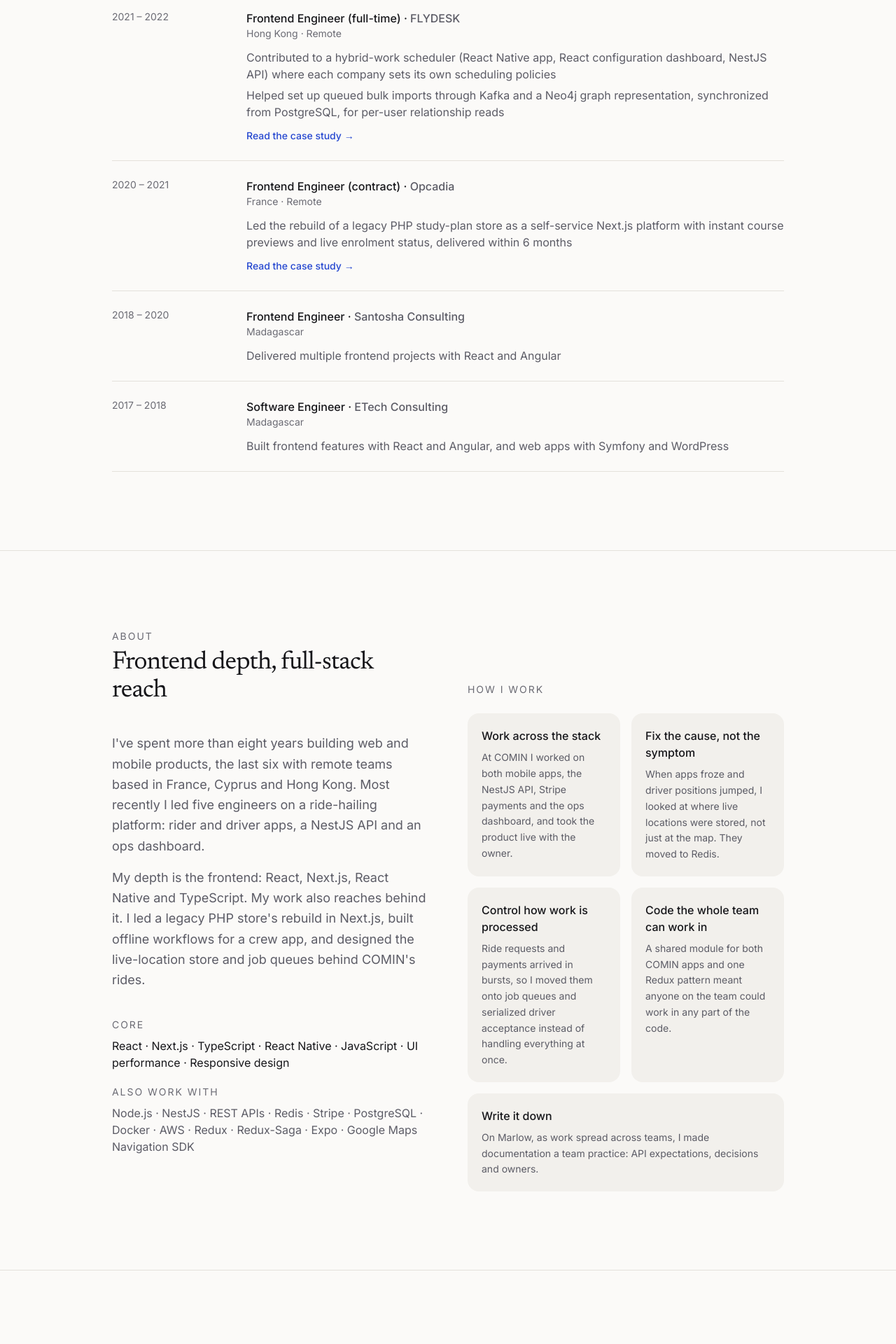
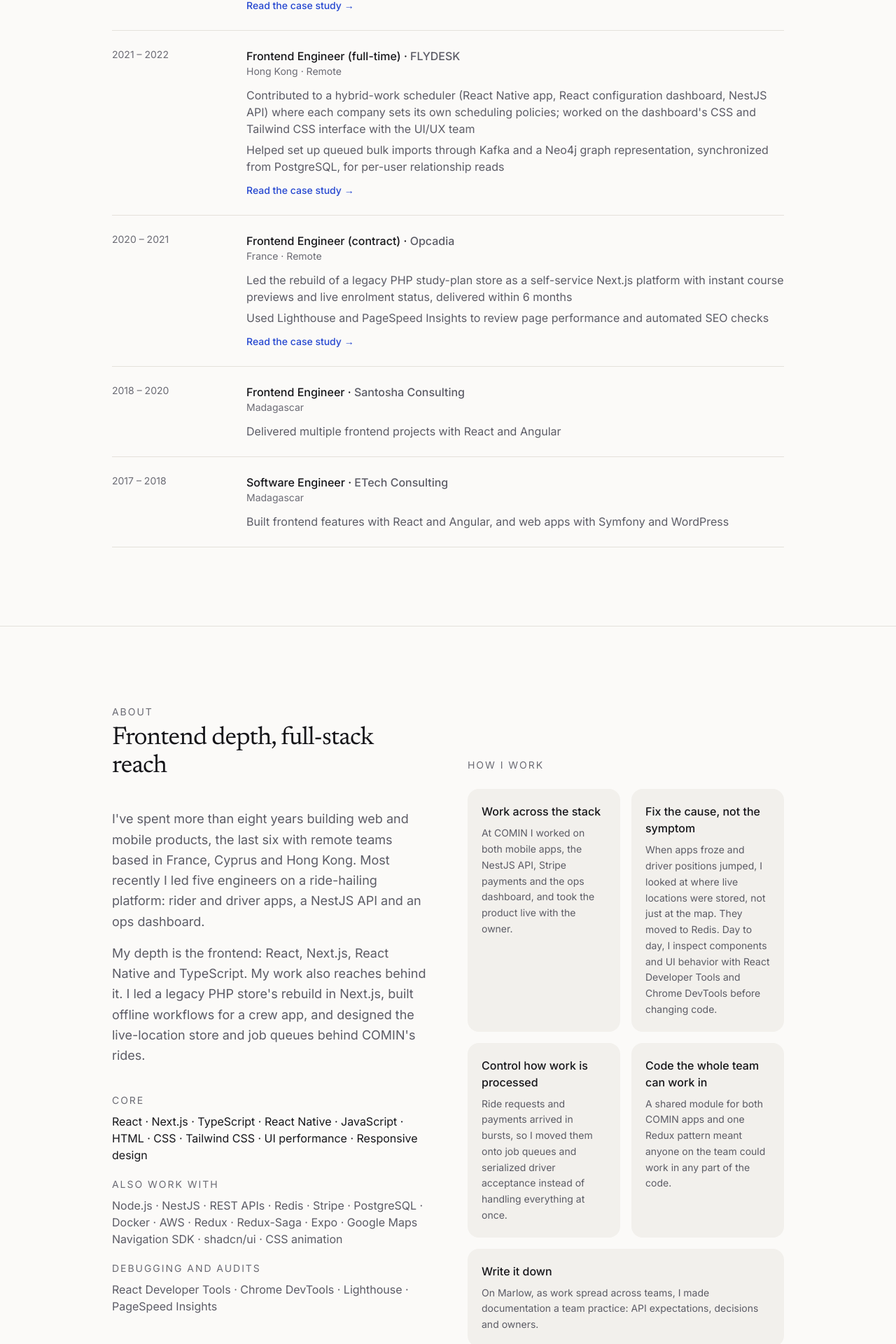
Before and after one commit to WiseRandr/portfolio, a Next.js app: page / in a window 1280 px wide. Shown: the part 2738-4658 px from the top of the page at 70% size. Built offline with nearby package versions, Linux system fonts and the light colour scheme.

Commit message:
update profile

```diff
--- a/src/components/home/About.tsx
+++ b/src/components/home/About.tsx
@@ -29,6 +29,10 @@ export function About() {
               <h3 className="text-sm uppercase tracking-[0.14em] text-ink-faint">Also work with</h3>
               <p className="mt-2 text-ink-muted">{skills.alsoWith.join(" · ")}</p>
             </div>
+            <div>
+              <h3 className="text-sm uppercase tracking-[0.14em] text-ink-faint">Debugging and audits</h3>
+              <p className="mt-2 text-ink-muted">{skills.tools.join(" · ")}</p>
+            </div>
           </div>
         </div>
         <div>
--- a/src/content/case-studies/comin-multi-platform-app.mdx
+++ b/src/content/case-studies/comin-multi-platform-app.mdx
@@ -1,6 +1,6 @@
 ## Overview
 
-COMIN is a ride-hailing platform: riders book a trip, and drivers pick them up and take them where they need to go. It is made of four parts that work together in real time: a rider app, a driver app, an API, and a dashboard for the operations team.
+COMIN is a ride-hailing platform: riders book a trip, and drivers pick them up and take them where they need to go. It is made of four parts that work together in real time: a rider app, a driver app, an API, and a web dashboard for the operations team.
 
 I joined as Lead Frontend Engineer (part-time) and led a team of five engineers across all four parts. Frontend is my specialism; on this project I also designed and built the live-location and queueing changes described below. I was responsible for engineering delivery and reliability as the operational load changed; I didn't own rider or driver acquisition, or marketing.
 
@@ -31,7 +31,7 @@ How current the location data is and how the app draws movement between updates
 - **Built myself:** the Redis live-location store and driver-position flow, and the job queues for ride requests, driver acceptance and payments.
 - **Mobile apps:** maintained the rider and driver apps, created the shared module they both use, and reworked the start-up flow. I also helped with the Navigation SDK integration a teammate built.
 - **API and payments:** maintained the NestJS API and worked on the Stripe payment system.
-- **Operations dashboard:** built and maintained the dashboard the operations team used to run the service day to day.
+- **Operations dashboard:** built and maintained the web dashboard the operations team used to run the service day to day, with Tailwind CSS, shadcn/ui components and CSS animations. (The mobile apps are React Native and use none of these.)
 - **Launch:** took the product live with the owner.
 
 ## Key decisions and trade-offs
--- a/src/content/case-studies/flydesk-hybrid-work-scheduler.mdx
+++ b/src/content/case-studies/flydesk-hybrid-work-scheduler.mdx
@@ -17,7 +17,7 @@ Scheduling sounds simple until every company does it differently:
 I was a frontend engineer on a distributed team, contributing across the mobile app, the dashboard and the API:
 
 - **Mobile app:** helped build the React Native app where users sign in with their email and view their schedule in a selected company.
-- **Dashboard:** contributed to the React dashboard the internal team used to configure the system.
+- **Dashboard:** contributed to the React dashboard the internal team used to configure the system, including its interface built with CSS and Tailwind CSS.
 - **Design collaboration:** worked with the UI/UX team on the decisions that affected the frontend implementation.
 - **Backend:** helped implement the NestJS APIs the apps needed, and helped maintain the backend.
 - **Data pipeline:** helped set up the Kafka import queue, the synchronization between PostgreSQL and Neo4j, and the processes around them. The architecture decisions below were the team's.
--- a/src/content/case-studies/opcadia-php-to-nextjs.mdx
+++ b/src/content/case-studies/opcadia-php-to-nextjs.mdx
@@ -18,9 +18,10 @@ I led the project from planning through to production:
 
 - **Scoping:** audited the existing platform, mapped the parts of the customer journey that needed to change, and turned them into a delivery plan.
 - **Technical direction:** chose the framework and the architecture.
-- **UX foundations:** designed the core user flows and the base UI for course selection and preview.
+- **UX foundations:** designed the core user flows and the base UI for course selection and preview, including CSS animations.
 - **Team leadership:** split the work across the team and reviewed code.
 - **Delivery:** deployed the application and maintained it after launch.
+- **Page checks:** used Lighthouse and PageSpeed Insights to review page performance and automated SEO checks.
 
 ## Key decisions
 
--- a/src/data/experience.ts
+++ b/src/data/experience.ts
@@ -17,6 +17,7 @@ export const experience: Role[] = [
     highlights: [
       "Led a team of 5 engineers building a ride-hailing platform (rider and driver apps, NestJS API, ops dashboard) with ~2,000 rider and driver accounts",
       "Reworked live-ride handling with Redis for driver locations and job queues for ride requests, driver acceptance and payments; within two months, alongside marketing outreach, completed rides rose from 4–5 to 20–30 a day",
+      "Built and maintained the web operations dashboard with Tailwind CSS, shadcn/ui components and CSS animations",
       "Helped integrate the Google Maps Navigation SDK so drivers navigate in-app, with route drawing and rerouting handled by the SDK",
     ],
     caseStudy: "comin-multi-platform-app",
@@ -38,7 +39,7 @@ export const experience: Role[] = [
     period: "2021 – 2022",
     location: "Hong Kong · Remote",
     highlights: [
-      "Contributed to a hybrid-work scheduler (React Native app, React configuration dashboard, NestJS API) where each company sets its own scheduling policies",
+      "Contributed to a hybrid-work scheduler (React Native app, React configuration dashboard, NestJS API) where each company sets its own scheduling policies; worked on the dashboard's CSS and Tailwind CSS interface with the UI/UX team",
       "Helped set up queued bulk imports through Kafka and a Neo4j graph representation, synchronized from PostgreSQL, for per-user relationship reads",
     ],
     caseStudy: "flydesk-hybrid-work-scheduler",
@@ -50,6 +51,7 @@ export const experience: Role[] = [
     location: "France · Remote",
     highlights: [
       "Led the rebuild of a legacy PHP study-plan store as a self-service Next.js platform with instant course previews and live enrolment status, delivered within 6 months",
+      "Used Lighthouse and PageSpeed Insights to review page performance and automated SEO checks",
     ],
     caseStudy: "opcadia-php-to-nextjs",
   },
--- a/src/data/profile.ts
+++ b/src/data/profile.ts
@@ -38,7 +38,7 @@ export const principles = [
   },
   {
     title: "Fix the cause, not the symptom",
-    body: "When apps froze and driver positions jumped, I looked at where live locations were stored, not just at the map. They moved to Redis.",
+    body: "When apps froze and driver positions jumped, I looked at where live locations were stored, not just at the map. They moved to Redis. Day to day, I inspect components and UI behavior with React Developer Tools and Chrome DevTools before changing code.",
   },
   {
     title: "Control how work is processed",
@@ -55,7 +55,7 @@ export const principles = [
 ] as const;
 
 export const skills = {
-  core: ["React", "Next.js", "TypeScript", "React Native", "JavaScript", "UI performance", "Responsive design"],
+  core: ["React", "Next.js", "TypeScript", "React Native", "JavaScript", "HTML", "CSS", "Tailwind CSS", "UI performance", "Responsive design"],
   alsoWith: [
     "Node.js",
     "NestJS",
@@ -69,5 +69,9 @@ export const skills = {
     "Redux-Saga",
     "Expo",
     "Google Maps Navigation SDK",
+    "shadcn/ui",
+    "CSS animation",
   ],
+  // Tool use only (confirmed 2026-11-14): no scores or measured improvements are claimed.
+  tools: ["React Developer Tools", "Chrome DevTools", "Lighthouse", "PageSpeed Insights"],
 } as const;
```
Also changed, not shown: 1 other file (tests, documents, lock files or other folders).
